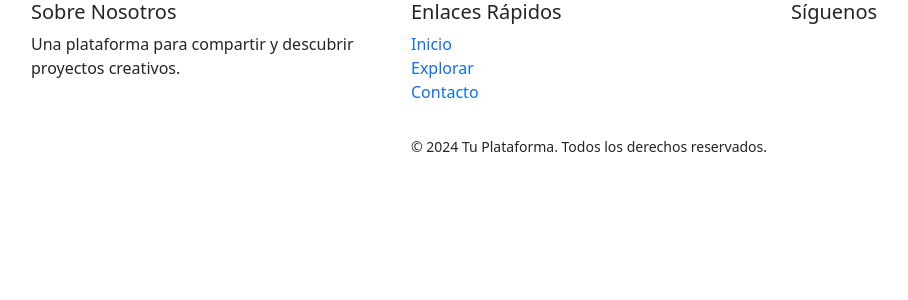
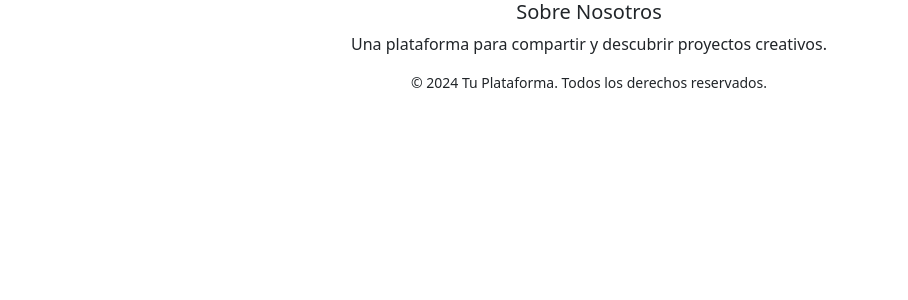
Before and after one commit to TordiThor11/trabajoFinalProyecto, a CodeIgniter 4 app: the page made by app/Views/templates/footer.php in a window 1280 px wide. Shown: the top 300 px of the page, without its empty margins (51-959 px from the left). Run offline with PHP 8.4 and a stand-in for CodeIgniter, Linux system fonts and the light colour scheme; the template is opened without the code that fills it, so the values that code supplies are empty; some libraries are stand-ins or nearby versions.

Commit message:
Arreglos esteticos en el footer

```diff
--- a/app/Views/templates/footer.php
+++ b/app/Views/templates/footer.php
@@ -1,42 +1,19 @@
-    <!-- Footer -->
 <footer class="footer">
     <div class="container">
         <div class="row">
-                <div class="col-md-4">
+            <div class="col-12">
+                <div class="text-center">
                     <h5>Sobre Nosotros</h5>
                     <p>Una plataforma para compartir y descubrir proyectos creativos.</p>
+                    <small>&copy; 2024 Tu Plataforma. Todos los derechos reservados.</small>
                 </div>
-                <div class="col-md-4">
-                    <h5>Enlaces Rápidos</h5>
-                    <ul class="list-unstyled">
-                        <li><a href="#" class="text-decoration-none">Inicio</a></li>
-                        <li><a href="#" class="text-decoration-none">Explorar</a></li>
-                        <li><a href="#" class="text-decoration-none">Contacto</a></li>
-                    </ul>
-                </div>
-                <div class="col-md-4">
-                    <h5>Síguenos</h5>
-                    <div class="social-links">
-                        <a href="#" class="text-decoration-none me-2"><i class="bi bi-facebook"></i></a>
-                        <a href="#" class="text-decoration-none me-2"><i class="bi bi-twitter"></i></a>
-                        <a href="#" class="text-decoration-none me-2"><i class="bi bi-instagram"></i></a>
-                    </div>
-                </div>
-            </div>
-            <div class="row mt-3">
-                <div class="col-12 text-center">
-                    <small>&copy; 2024 Tu Plataforma. Todos los derechos reservados.</small>
             </div>
         </div>
     </div>
 </footer>
 
 <!-- Bootstrap JavaScript -->
-    <script src="https://code.jquery.com/jquery-3.5.1.slim.min.js"></script>
-    <script src="https://cdn.jsdelivr.net/npm/@popperjs/core@2.5.2/dist/umd/popper.min.js"></script>
-    <script src="https://maxcdn.bootstrapcdn.com/bootstrap/4.5.2/js/bootstrap.min.js"></script>
-    <link href="https://cdn.jsdelivr.net/npm/bootstrap@5.1.3/dist/css/bootstrap.min.css" rel="stylesheet">
 <script src="https://cdn.jsdelivr.net/npm/bootstrap@5.3.0/dist/js/bootstrap.bundle.min.js"></script>
-
+<link href="https://cdn.jsdelivr.net/npm/bootstrap@5.3.0/dist/css/bootstrap.min.css" rel="stylesheet">
 </body>
 </html>
```
Lines whose indentation alone changed are shown as unchanged.
